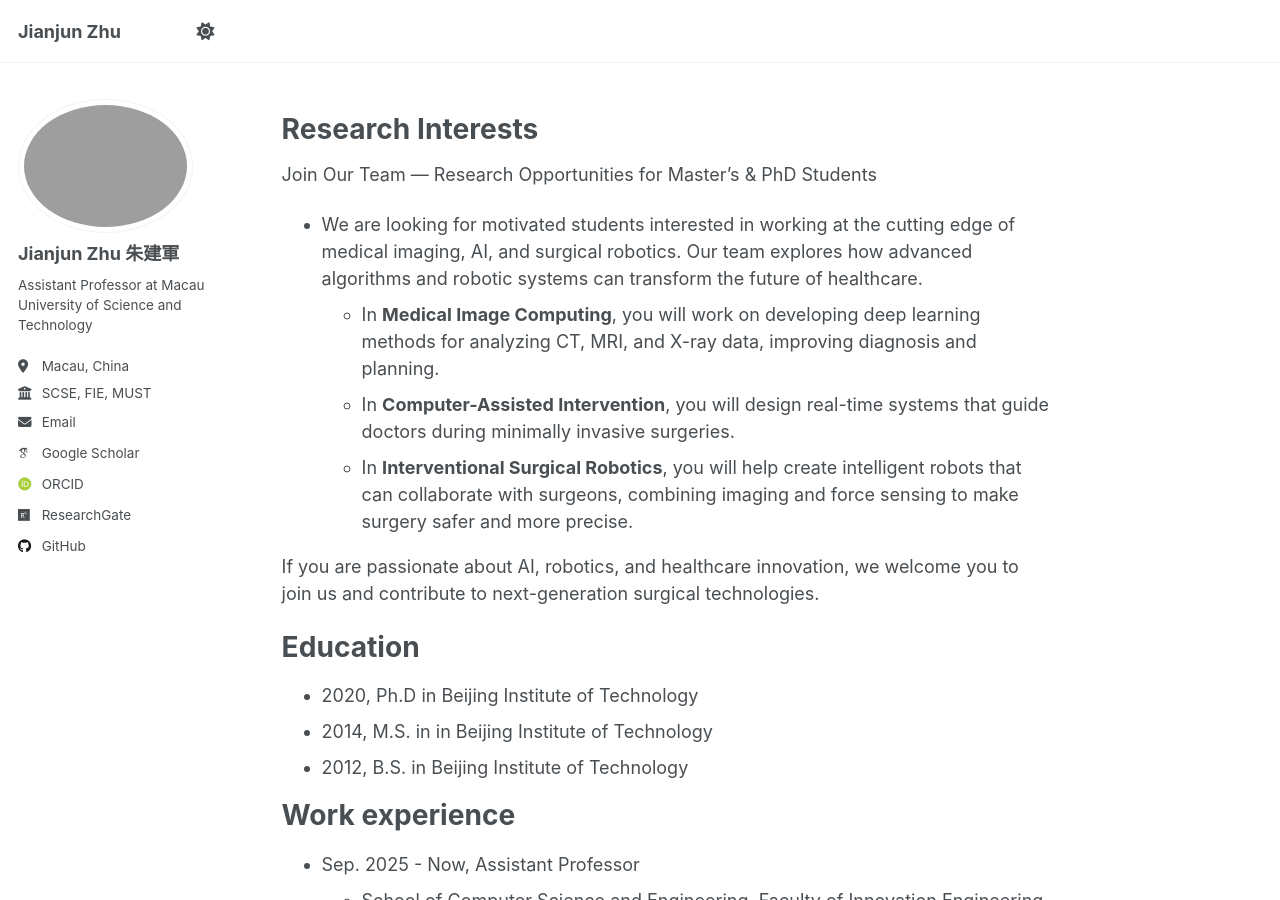
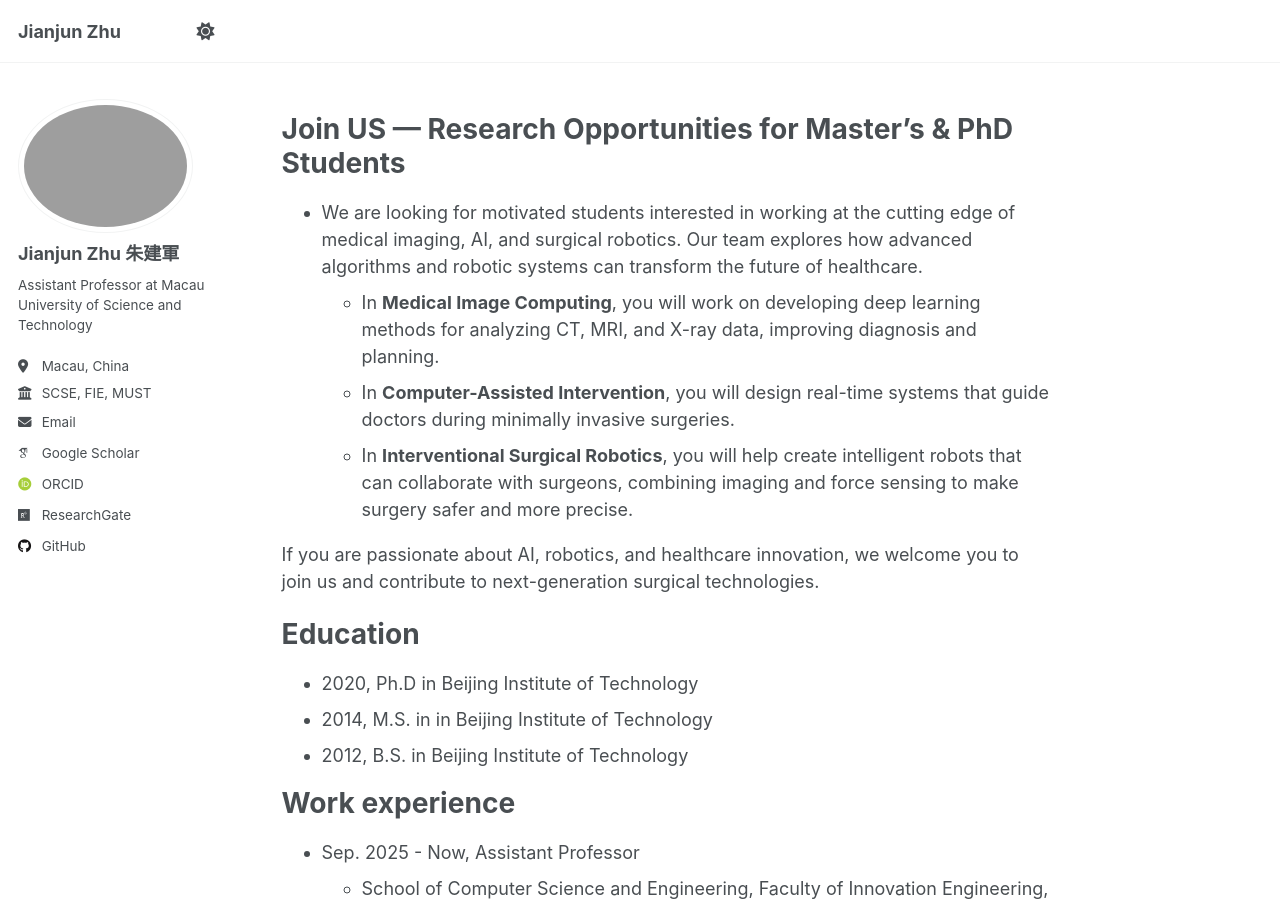
Before and after one commit to JianjunZhu/JianjunZhu.github.io, a Jekyll site: the page built from _pages/about.md, in a window 1280 px wide and 900 px high. Built offline with Jekyll 4.4.1, drawn with Linux system fonts in a browser that asks for light colours; some web fonts are replaced; a script that is not in the unit is left out.

Commit message:
Update about.md

```diff
--- a/_pages/about.md
+++ b/_pages/about.md
@@ -9,9 +9,8 @@ redirect_from:
 
 {% include base_path %}
 
-Research Interests
+Join US — Research Opportunities for Master’s & PhD Students
 ======
-Join Our Team — Research Opportunities for Master’s & PhD Students
 
 - We are looking for motivated students interested in working at the cutting edge of medical imaging, AI, and surgical robotics. Our team explores how advanced algorithms and robotic systems can transform the future of healthcare.
 	- In **Medical Image Computing**, you will work on developing deep learning methods for analyzing CT, MRI, and X-ray data, improving diagnosis and planning.
```
